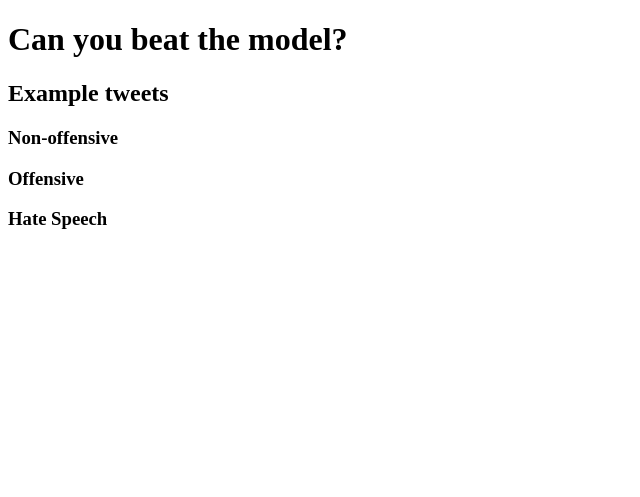
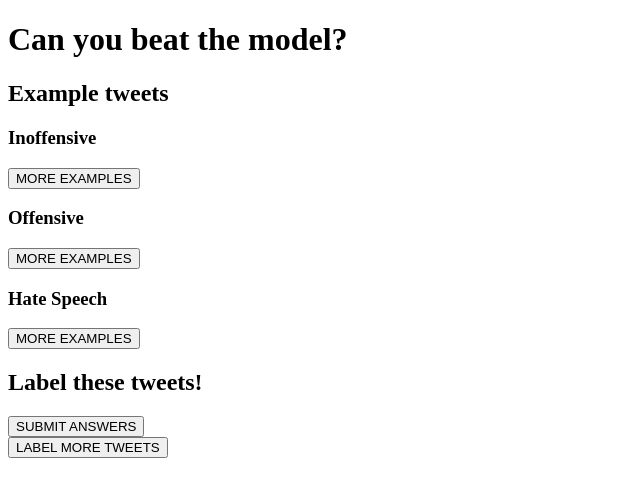
Before and after one commit to zhao1701/tweetrater, a Flask app: template webapp/templates/test_challenge.html in a window 1280 px wide. Shown: the top 497 px of the page, without its empty margins (0-640 px from the left). Run offline with Flask 2, Linux system fonts and the light colour scheme; the template is opened without the code that fills it, so the values that code supplies are empty; parts of the project's set-up code (start-up, migrations or seed data) failed here and were passed over; some libraries are stand-ins or nearby versions.

Commit message:
complete basic challenge page

```diff
--- a/webapp/helpers.py
+++ b/webapp/helpers.py
@@ -65,4 +65,4 @@ def get_training_samples(n_samples=10, rating=0, data=df_orig_train):
     return data[data.rating == rating].text.sample(n_samples).values.tolist()
 
 def get_test_samples(n_samples=10, data=df_orig_test):
-    return data.text.sample(n_samples).values
+    return data.text.sample(n_samples)
--- a/webapp/static/test_challenge_script.js
+++ b/webapp/static/test_challenge_script.js
@@ -1,15 +1,46 @@
 function display_training_samples(update, rating, n_samples=10) {
 	$.getJSON('http://localhost:5000/challenge/get_training/', {rating: rating, n_samples: n_samples}, function(data) {
+		$(update).empty();
 		var samples = data.training_samples;
 		for (var i = 0; i < samples.length; i++) {
 			update.append('<li>' + samples[i] + '</li>');
 		}
-		//update.append(samples);
+	});
+}
+
+function display_test_tweets(n_tweets=20) {
+	$.getJSON('http://localhost:5000/challenge/get_test/', {n_tweets: n_tweets}, function(data) {
+		var new_tweets = data.test_tweets;
+		$update = $('form .container-tweets');
+
+		var label_buttons =
+		"<div class = 'answer-choices'>" +
+			"<input type='radio' name='user-label-{}' value='0'>INOFFENSIVE</input>" +
+			"<input type='radio' name='user-label-{}' value='1'>OFFENSIVE</input>" +
+			"<input type='radio' name='user-label-{}' value='2'>HATE SPEECH</input>" +
+		"</div>";
+
+		for (var i = 0; i < new_tweets.length; i++) {
+			var label_buttons_new = label_buttons.replace(/{}/g, String(i));
+			$update.append('<li>'+new_tweets[i]+label_buttons_new+'</li>');
+		}
 	});
 }
 
 $(document).ready(function() {
-	display_training_samples($('#nonoffensive .container-tweets'), 0);
+	display_training_samples($('#inoffensive .container-tweets'), 0);
 	display_training_samples($('#offensive .container-tweets'), 1);
 	display_training_samples($('#hatespeech .container-tweets'), 2);
+
+	display_test_tweets(20);
+
+	$('.more-examples').click(function() {
+		$update = $(this).next();
+		$rating = Number($(this).parent().data('rating'));
+		display_training_samples($update, $rating);
+	});
+
+	$('.container-test > .more-examples').click(function() {
+		display_test_tweets(10);
+	});
 });
--- a/webapp/templates/test_challenge.html
+++ b/webapp/templates/test_challenge.html
@@ -9,21 +9,33 @@
 		<h1>Can you beat the model?</h1>
 		<div class='container-training'>
 			<h2>Example tweets</h2>
-			<div class='container-examples' id='nonoffensive'>
-				<h3>Non-offensive</h3>
+			<div class='container-examples' id='inoffensive' data-rating='0'>
+				<h3>Inoffensive</h3>
+				<button class='more-examples'>MORE EXAMPLES</button>
 				<ul class='container-tweets'>
 				</ul>
 			</div>
-			<div class='container-examples' id='offensive'>
+			<div class='container-examples' id='offensive' data-rating='1'>
 				<h3>Offensive</h3>
+				<button class='more-examples'>MORE EXAMPLES</button>
 				<ul class='container-tweets'>
 				</ul>
 			</div>
-			<div class='container-examples' id='hatespeech'>
+			<div class='container-examples' id='hatespeech' data-rating='2'>
 				<h3>Hate Speech</h3>
+				<button class='more-examples'>MORE EXAMPLES</button>
 				<ul class='container-tweets'>
 				</ul>
 			</div>
 		</div>
+		<div class='container-test'>
+			<h2>Label these tweets!</h2>
+			<form method='post'>
+				<ul class='container-tweets'>
+				</ul>
+				<button class='submit-labels'>SUBMIT ANSWERS</button>
+			</form>
+			<button class='more-examples' id='test'>LABEL MORE TWEETS</button>
+		</div>
 	</body>
 </html>
--- a/webapp/test.py
+++ b/webapp/test.py
@@ -2,6 +2,8 @@ from flask import Flask, redirect, url_for, request, render_template, jsonify
 from helpers import *
 
 app = Flask('__main__')
+
+test_tweets = pd.Series()
 
 @app.route('/home/', methods=['GET','POST'])
 def index():
@@ -14,6 +16,8 @@ def predict():
 
 @app.route('/challenge/')
 def challenge():
+	global test_tweets
+	test_tweets = pd.Series()
 	return render_template('test_challenge.html')
 
 @app.route('/challenge/get_training/')
@@ -22,5 +26,13 @@ def get_training():
 	n_samples = int(request.args.get('n_samples'))
 	return jsonify(training_samples=get_training_samples(rating=rating, n_samples=n_samples))
 
+@app.route('/challenge/get_test/')
+def get_test():
+	n_tweets = int(request.args.get('n_tweets'))
+	new_test_tweets = get_test_samples(n_tweets)
+	global test_tweets
+	test_tweets = pd.concat([test_tweets, new_test_tweets], axis = 0)
+	return jsonify(test_tweets=new_test_tweets.values.tolist())
+
 if __name__ == '__main__':
 	app.run(debug=True)
```
Also changed, not shown: 1 other file.
